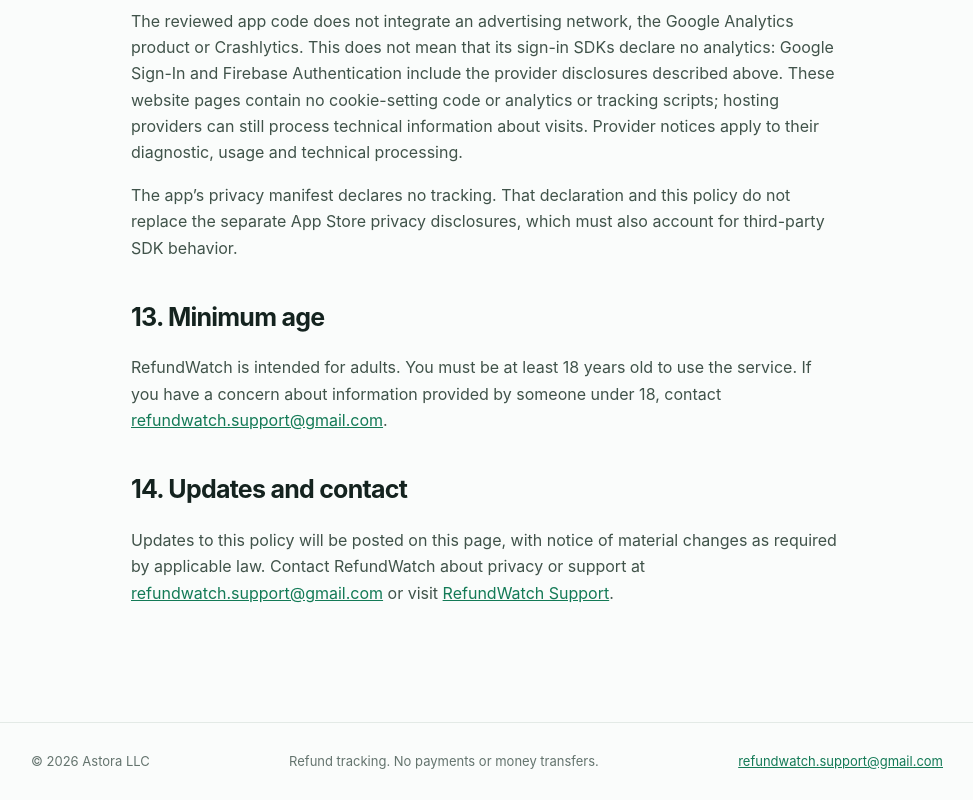
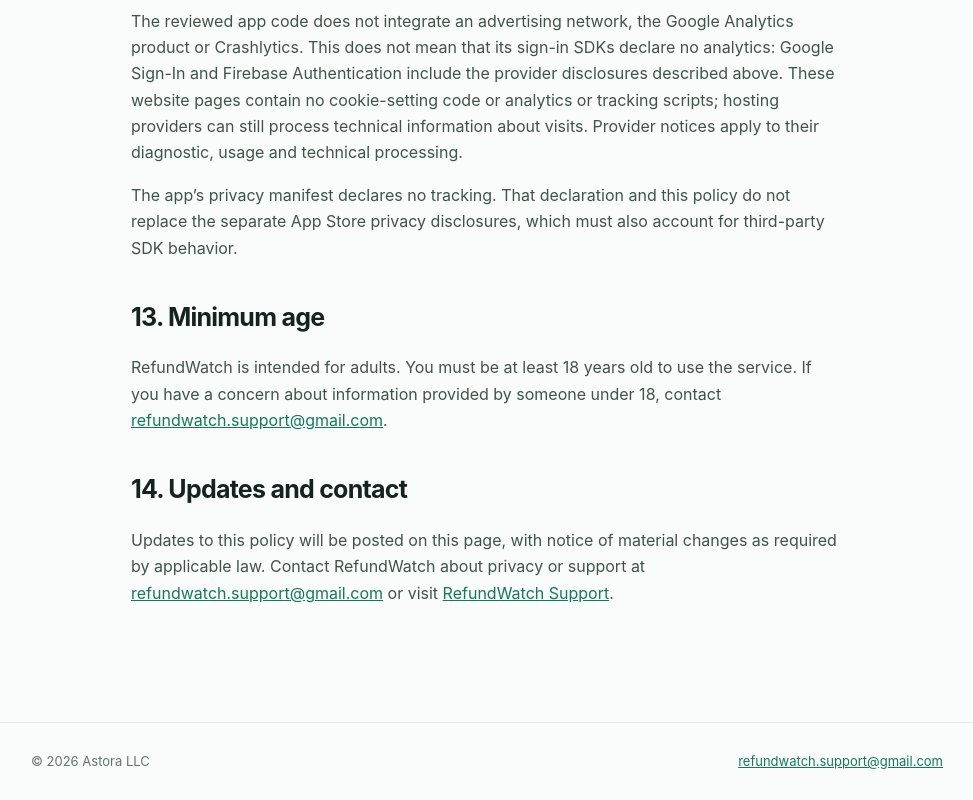
Before and after one commit to vladlemberg/refundwatch-website, a plain HTML site: page privacy.html in a window 1280 px wide. Shown: the part 6984-7784 px from the top of the page, without its empty margins (153-1126 px from the left). Drawn offline with Linux system fonts and the light colour scheme.

Commit message:
RW-6: Remove footer tagline from Privacy, Terms and Support
Completes the approved removal of "Refund tracking. No payments or money
transfers." Copyright, support email and legal text are unchanged.

Co-Authored-By: Claude Opus 5.5 <noreply@anthropic.com>

```diff
--- a/privacy.html
+++ b/privacy.html
@@ -110,7 +110,6 @@
   <footer>
     <div class="wrap">
       <span>© 2026 Astora LLC</span>
-      <span>Refund tracking. No payments or money transfers.</span>
       <a href="mailto:refundwatch.support@gmail.com">refundwatch.support@gmail.com</a>
     </div>
   </footer>
```
Also changed, not shown: support.html (+0 -1 lines), terms.html (+0 -1 lines).
